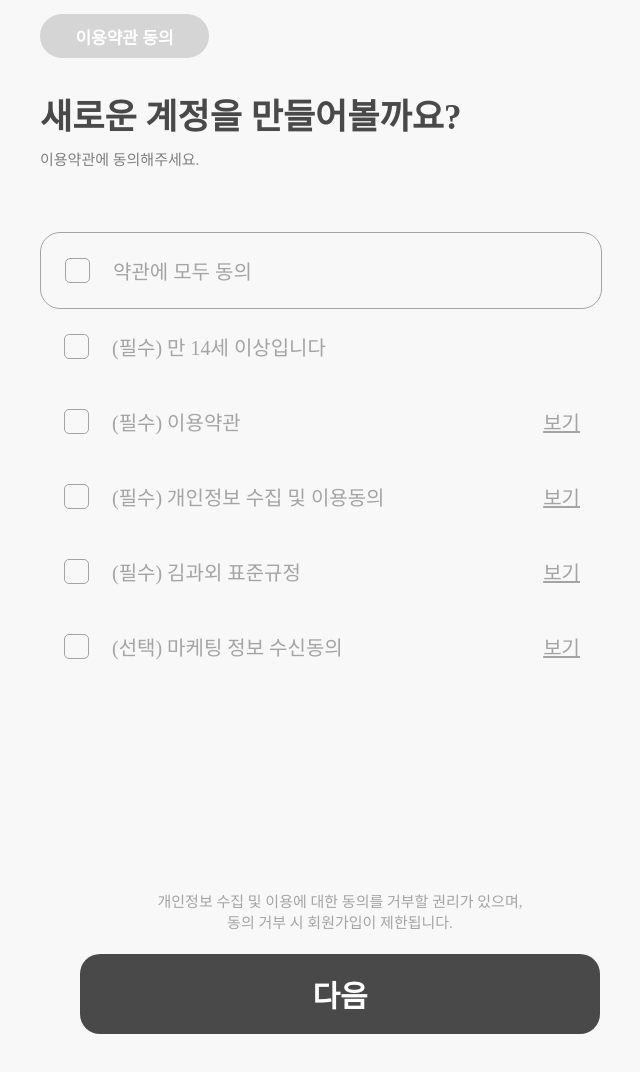
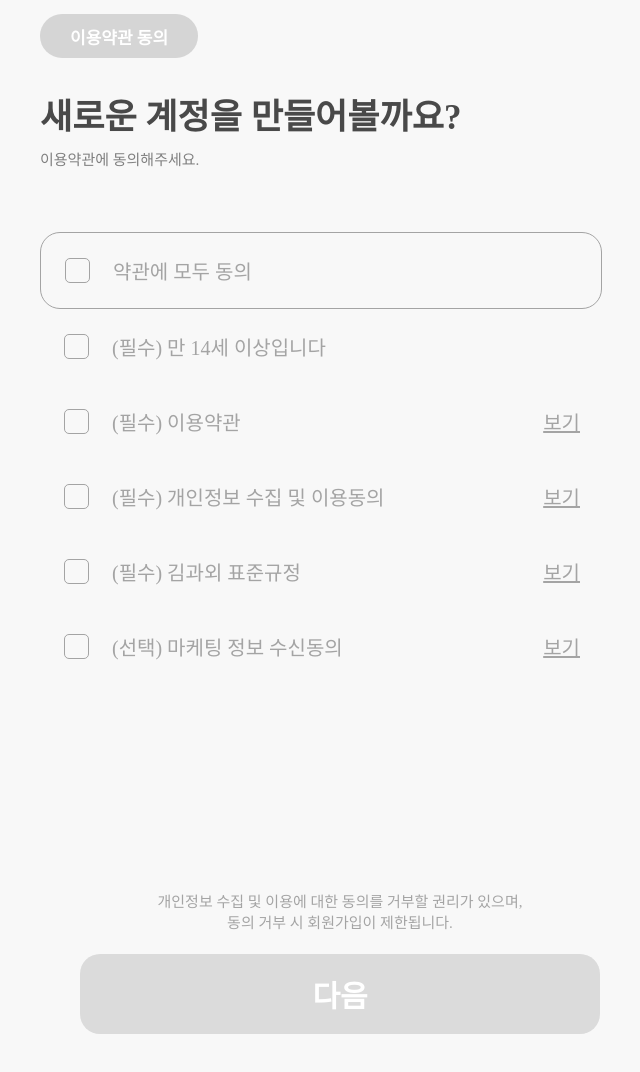
Before and after one commit to youbing5921/deploy_hw, a React (Create React App) app in the folder join/: page /join/tos in a window 1280 px wide. Shown: the part 148-1220 px from the top of the page, without its empty margins (300-940 px from the left). Built offline with nearby package versions, Linux system fonts and the light colour scheme.

Commit message:
[Fix] css 수정

```diff
--- a/join/src/components/BottonBtn.jsx
+++ b/join/src/components/BottonBtn.jsx
@@ -10,7 +10,7 @@ const BottonBtn = styled.button`
   gap: 10px;
   cursor: pointer;
   border-radius: 20px;
-  background: #494949;
+  background: #dbdbdb;
   border: 0px;
 
   color: #fff;
--- /dev/null
+++ b/join/src/components/TitleOval.jsx
@@ -0,0 +1,22 @@
+import styled from "styled-components";
+
+const TitleOval = styled.p`
+  display: inline-flex;
+  width: fit-content;
+  height: 24px;
+  padding: 10px 30px;
+  align-items: center;
+  justify-content: center;
+  border-radius: 100px;
+  margin: 63px 0 0 0;
+
+  color: #fff;
+  font-size: 17px;
+  font-style: normal;
+  font-weight: 700;
+  line-height: normal;
+  font-family: "Pretendard";
+  background-color: rgba(73, 73, 73, 0.2);
+`;
+
+export default TitleOval;
--- a/join/src/pages/TermsOfServicePage.js
+++ b/join/src/pages/TermsOfServicePage.js
@@ -5,6 +5,7 @@ import MainContainer from "../components/MainContainer";
 import BottonBtn from "../components/BottonBtn";
 import BackBtn from "../components/BackBtn";
 import Checkbox from "../components/Checkbox";
+import TitleOval from "../components/TitleOval";
 
 const tos = [
   { id: 0, text: "약관에 모두 동의", required: false, detail: null },
@@ -56,7 +57,7 @@ const TermsOfServicePage = () => {
   return (
     <MainContainer>
       <BackBtn />
-      <TosOval>이용약관 동의</TosOval>
+      <TitleOval>이용약관 동의</TitleOval>
       <TitleText>새로운 계정을 만들어볼까요?</TitleText>
       <SideText>이용약관에 동의해주세요.</SideText>
       {tos.map((element) => {
@@ -74,24 +75,24 @@ const TermsOfServicePage = () => {
 
 export default TermsOfServicePage;
 
-const TosOval = styled.p`
-  display: inline-flex;
-  width: 109px;
-  height: 24px;
-  padding: 10px 30px;
-  align-items: center;
-  justify-content: center;
-  border-radius: 100px;
-  margin: 63px 0 0 0;
+// const TosOval = styled.p`
+//   display: inline-flex;
+//   width: 109px;
+//   height: 24px;
+//   padding: 10px 30px;
+//   align-items: center;
+//   justify-content: center;
+//   border-radius: 100px;
+//   margin: 63px 0 0 0;
 
-  color: #fff;
-  font-size: 17px;
-  font-style: normal;
-  font-weight: 700;
-  line-height: normal;
-  font-family: "Pretendard";
-  background-color: rgba(73, 73, 73, 0.2);
-`;
+//   color: #fff;
+//   font-size: 17px;
+//   font-style: normal;
+//   font-weight: 700;
+//   line-height: normal;
+//   font-family: "Pretendard";
+//   background-color: rgba(73, 73, 73, 0.2);
+// `;
 
 const TitleText = styled.div`
   color: #494949;
@@ -127,4 +128,7 @@ const NotiText = styled.div`
 
 const NewBottonBtn = styled(BottonBtn)`
   margin: 0 auto 56px auto;
+  &:hover {
+    background-color: #494949;
+  }
 `;
--- a/join/src/pages/WelcomePage.js
+++ b/join/src/pages/WelcomePage.js
@@ -75,5 +75,6 @@ const HorizonLine = ({ text, bold, onClick }) => {
 };
 
 const NewBottonBtn = styled(BottonBtn)`
+  background-color: #494949;
   margin: auto auto 31px auto;
 `;
```
